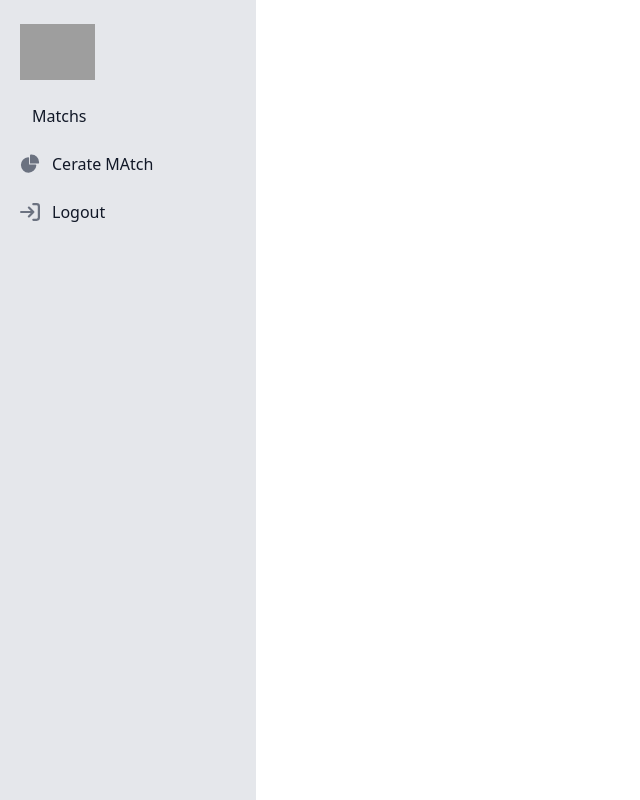
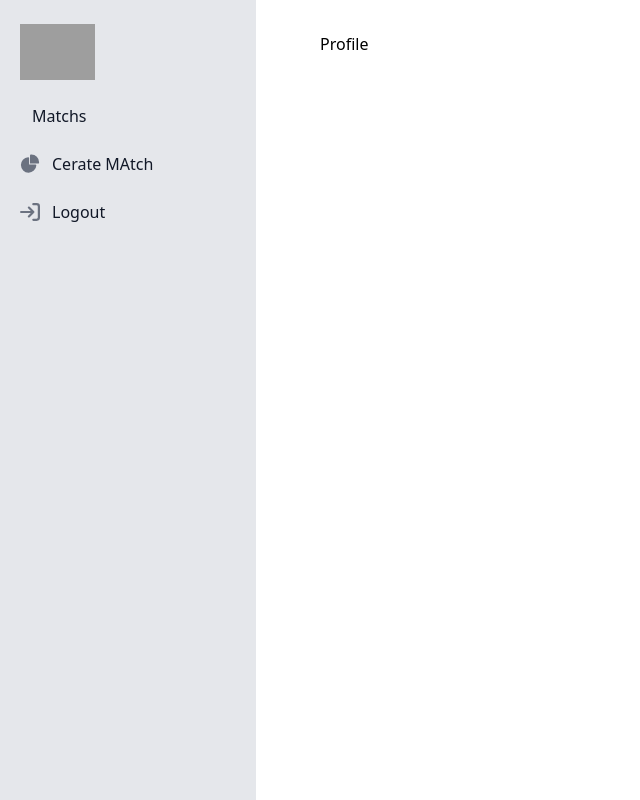
Before and after one commit to Ahajam1zouhair/SOFEDEV, a React (Vite) app in the folder client/: page /admin/profile in a window 1280 px wide. Shown: the whole page, without its empty margins (0-640 px from the left). Built offline with nearby package versions, Linux system fonts and the light colour scheme; sample sign-in values are in the browser's storage; grey boxes are pictures that could not be loaded.

Commit message:
add profile

```diff
--- /dev/null
+++ b/client/src/pages/profile.jsx
@@ -0,0 +1,9 @@
+
+
+export default function Profile() {
+  return (
+    <div>
+      <h1>Profile</h1>
+    </div>
+  )
+}
--- a/client/src/router/router.jsx
+++ b/client/src/router/router.jsx
@@ -21,6 +21,7 @@
 import MatchsAll from "../pages/Admin/Matchs";
 import UpdateMatch from "../pages/Admin/Update";
 import Matches from "../pages/Matches";
+import Profile from "../pages/profile";
 
 export default function Router() {
   return (
@@ -49,6 +50,7 @@
           <Route index element={<MatchsAll />} />
           <Route path="create" element={<CreateMatch />} />
           <Route path="update/:id" element={<UpdateMatch />} />
+          <Route path="profile" element={<Profile />} />
         </Route>
         <Route element={<ProtectedRoute />}>
           <Route path="/register" element={<Register />} />
```
